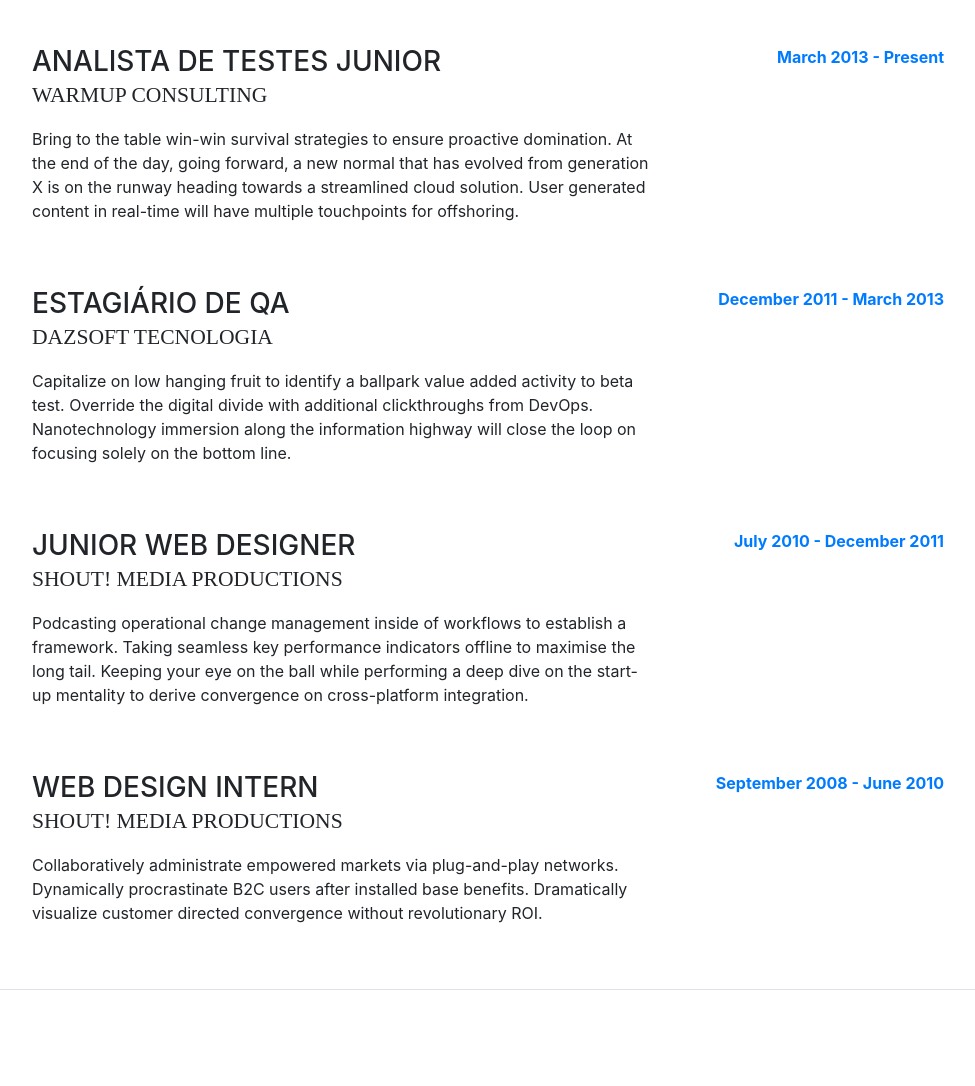
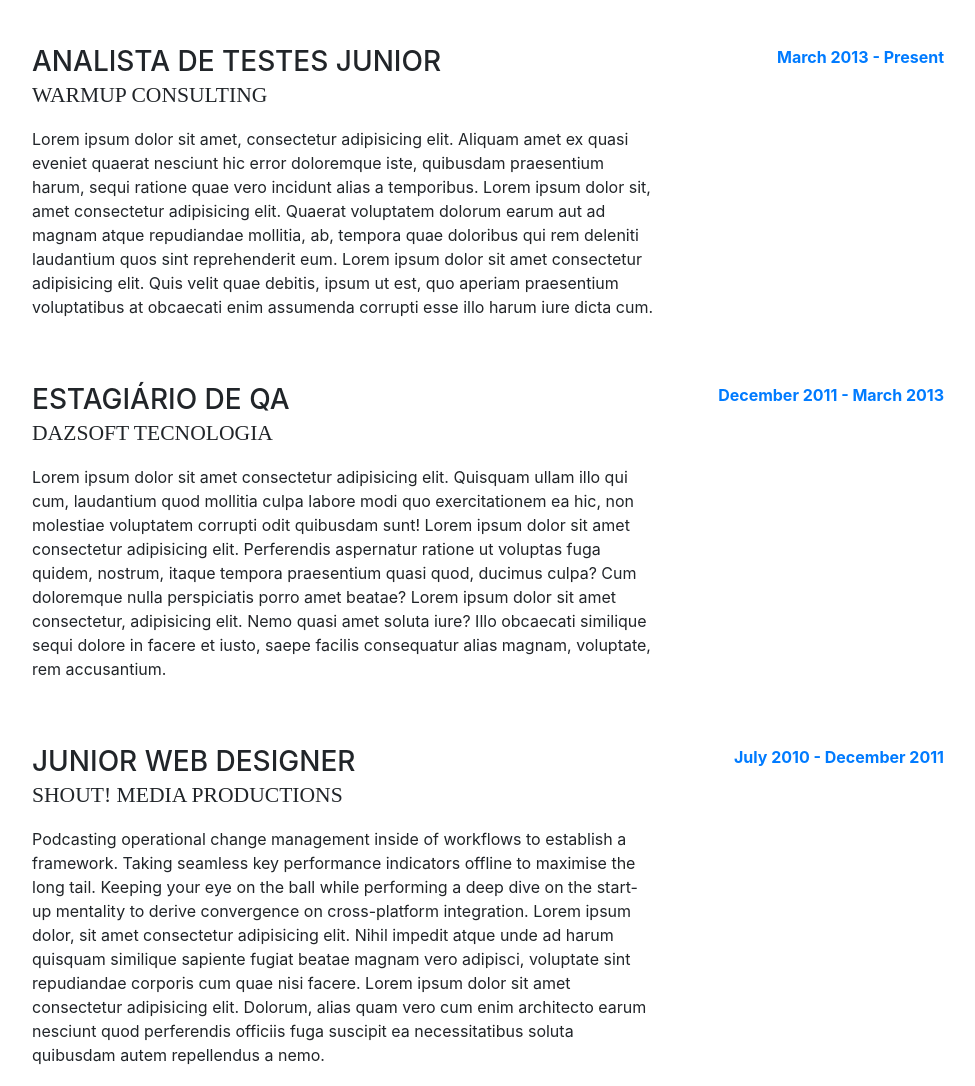
Before and after one commit to Lucas5497/meu_site, a website with bundled scripts: page index.html in a window 1280 px wide. Shown: the part 889-1975 px from the top of the page, without its empty margins (288-1263 px from the left). Built offline with nearby package versions, Linux system fonts and the light colour scheme; a web font is replaced by a local one.

Commit message:
inclusão do lorem para validar chave ssh(teste)

```diff
--- a/index.html
+++ b/index.html
@@ -72,7 +72,7 @@
           <div class="subheading mb-5">São Paulo · (11) 98151-1411 ·
             <a href="mailto:lucasanselmoluizlopes@gmail.com">lucasanselmoluizlopes@gmail.com</a>
           </div>
-          <p class="mb-5">I am experienced in leveraging agile frameworks to provide a robust synopsis for high level overviews. Iterative approaches to corporate strategy foster collaborative thinking to further the overall value proposition.</p>
+          <p class="mb-5">I am experienced in leveraging agile frameworks to provide a robust synopsis for high level overviews. Iterative approaches to corporate strategy foster collaborative thinking to further the overall value proposition Lorem ipsum dolor sit amet consectetur adipisicing elit. Nisi, illo porro reiciendis cupiditate totam fugiat ut facilis sint odio? Ab error earum beatae, ratione vel pariatur possimus. Cumque, nesciunt dignissimos! Lorem ipsum dolor sit amet consectetur, adipisicing elit. Voluptates, hic aperiam! Quibusdam, laboriosam, minus error debitis fuga repellendus porro ut doloribus tempore corrupti quia optio ab! Tempore tenetur consectetur nisi. Lorem ipsum dolor, sit amet consectetur adipisicing elit. Voluptatem nam, officia aspernatur iure nihil labore modi iste aperiam assumenda dolorem tenetur rem, temporibus tempora et incidunt tempore expedita autem! Quae.</p>
           <ul class="list-inline list-social-icons mb-0">
             <li class="list-inline-item">
               <a href="#">
@@ -118,7 +118,7 @@
             <div class="resume-content mr-auto">
               <h3 class="mb-0">Analista de Testes Junior</h3>
               <div class="subheading mb-3">WarmUP Consulting</div>
-              <p>Bring to the table win-win survival strategies to ensure proactive domination. At the end of the day, going forward, a new normal that has evolved from generation X is on the runway heading towards a streamlined cloud solution. User generated content in real-time will have multiple touchpoints for offshoring.</p>
+              <p>Lorem ipsum dolor sit amet, consectetur adipisicing elit. Aliquam amet ex quasi eveniet quaerat nesciunt hic error doloremque iste, quibusdam praesentium harum, sequi ratione quae vero incidunt alias a temporibus. Lorem ipsum dolor sit, amet consectetur adipisicing elit. Quaerat voluptatem dolorum earum aut ad magnam atque repudiandae mollitia, ab, tempora quae doloribus qui rem deleniti laudantium quos sint reprehenderit eum. Lorem ipsum dolor sit amet consectetur adipisicing elit. Quis velit quae debitis, ipsum ut est, quo aperiam praesentium voluptatibus at obcaecati enim assumenda corrupti esse illo harum iure dicta cum.</p>
             </div>
             <div class="resume-date text-md-right">
               <span class="text-primary"><b>March 2013 - Present</b></span>
@@ -129,7 +129,7 @@
             <div class="resume-content mr-auto">
               <h3 class="mb-0">Estagiário de QA</h3>
               <div class="subheading mb-3">Dazsoft Tecnologia</div>
-              <p>Capitalize on low hanging fruit to identify a ballpark value added activity to beta test. Override the digital divide with additional clickthroughs from DevOps. Nanotechnology immersion along the information highway will close the loop on focusing solely on the bottom line.</p>
+              <p>Lorem ipsum dolor sit amet consectetur adipisicing elit. Quisquam ullam illo qui cum, laudantium quod mollitia culpa labore modi quo exercitationem ea hic, non molestiae voluptatem corrupti odit quibusdam sunt! Lorem ipsum dolor sit amet consectetur adipisicing elit. Perferendis aspernatur ratione ut voluptas fuga quidem, nostrum, itaque tempora praesentium quasi quod, ducimus culpa? Cum doloremque nulla perspiciatis porro amet beatae? Lorem ipsum dolor sit amet consectetur, adipisicing elit. Nemo quasi amet soluta iure? Illo obcaecati similique sequi dolore in facere et iusto, saepe facilis consequatur alias magnam, voluptate, rem accusantium.</p>
             </div>
             <div class="resume-date text-md-right">
               <span class="text-primary"><b>December 2011 - March 2013</b></span>
@@ -140,7 +140,7 @@
             <div class="resume-content mr-auto">
               <h3 class="mb-0">Junior Web Designer</h3>
               <div class="subheading mb-3">Shout! Media Productions</div>
-              <p>Podcasting operational change management inside of workflows to establish a framework. Taking seamless key performance indicators offline to maximise the long tail. Keeping your eye on the ball while performing a deep dive on the start-up mentality to derive convergence on cross-platform integration.</p>
+              <p>Podcasting operational change management inside of workflows to establish a framework. Taking seamless key performance indicators offline to maximise the long tail. Keeping your eye on the ball while performing a deep dive on the start-up mentality to derive convergence on cross-platform integration. Lorem ipsum dolor, sit amet consectetur adipisicing elit. Nihil impedit atque unde ad harum quisquam similique sapiente fugiat beatae magnam vero adipisci, voluptate sint repudiandae corporis cum quae nisi facere. Lorem ipsum dolor sit amet consectetur adipisicing elit. Dolorum, alias quam vero cum enim architecto earum nesciunt quod perferendis officiis fuga suscipit ea necessitatibus soluta quibusdam autem repellendus a nemo.</p>
             </div>
             <div class="resume-date text-md-right">
               <span class="text-primary"><b>July 2010 - December 2011</b></span>
@@ -151,7 +151,7 @@
             <div class="resume-content mr-auto">
               <h3 class="mb-0">Web Design Intern</h3>
               <div class="subheading mb-3">Shout! Media Productions</div>
-              <p>Collaboratively administrate empowered markets via plug-and-play networks. Dynamically procrastinate B2C users after installed base benefits. Dramatically visualize customer directed convergence without revolutionary ROI.</p>
+              <p>Collaboratively administrate empowered markets via plug-and-play networks. Dynamically procrastinate B2C users after installed base benefits. Dramatically visualize customer directed convergence without revolutionary ROI. Lorem, ipsum dolor sit amet consectetur adipisicing elit. Praesentium sint debitis et laboriosam, libero placeat maxime aut iure consequatur impedit consectetur deleniti eum accusantium, dolore est sed, enim quo velit?</p>
             </div>
             <div class="resume-date text-md-right">
               <span class="text-primary"><b>September 2008 - June 2010</b></span>
@@ -188,6 +188,7 @@
               <span class="text-primary"><b>August 2002 - May 2006</b></span>
             </div>
           </div>
+
 
         </div>
       </section>
```
